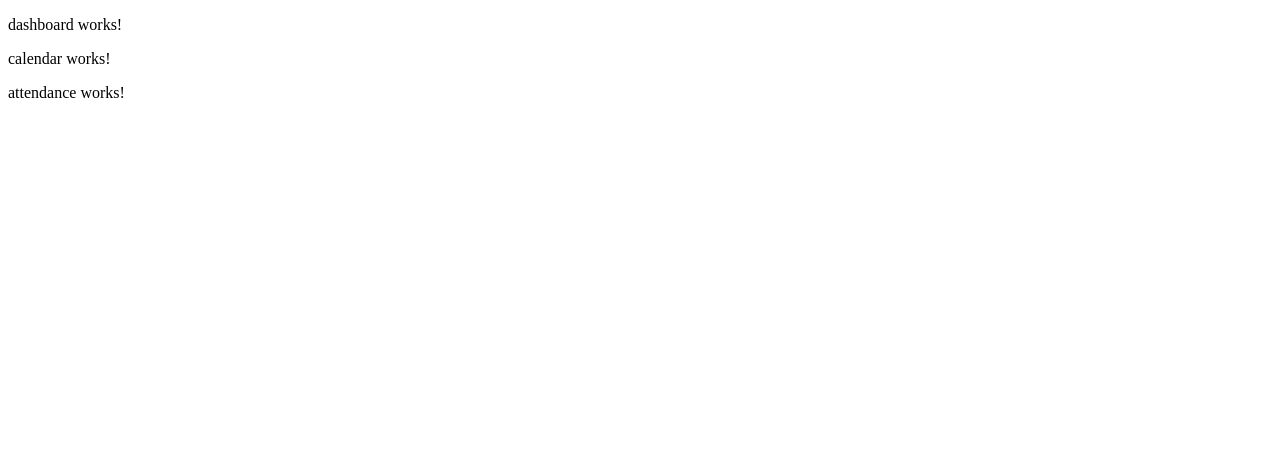
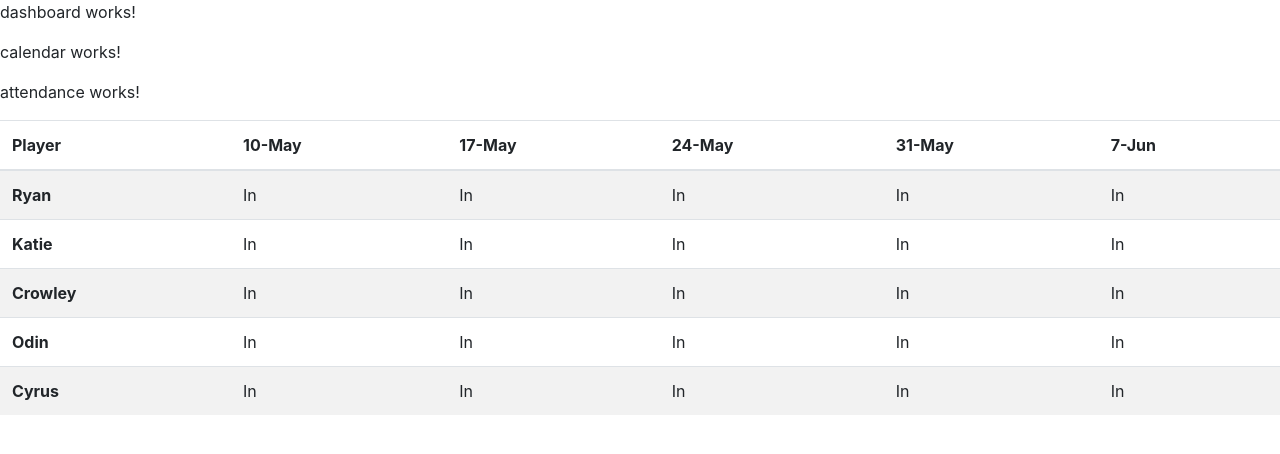
Before and after one commit to ryanroundhouse/ngrg-teams, an Angular app: page /dashboard in a window 1280 px wide. Shown: the top 454 px of the page. Built offline with nearby package versions, Linux system fonts and the light colour scheme.

Commit message:
hard coded a team attendance list.  Started work on the plumbing for loading one from memory.  Added a bunch of interfaces where appropriate.

```diff
--- a/angular.json
+++ b/angular.json
@@ -28,9 +28,13 @@
               "src/assets"
             ],
             "styles": [
-              "src/styles.scss"
+              "src/styles.scss",
+              "node_modules/bootstrap/dist/css/bootstrap.min.css"
             ],
-            "scripts": []
+            "scripts": [
+              "node_modules/jquery/dist/jquery.min.js",
+              "node_modules/bootstrap/dist/js/bootstrap.min.js"
+            ]
           },
           "configurations": {
             "production": {
--- a/package.json
+++ b/package.json
@@ -19,6 +19,8 @@
     "@angular/platform-browser": "~9.1.1",
     "@angular/platform-browser-dynamic": "~9.1.1",
     "@angular/router": "~9.1.1",
+    "bootstrap": "^4.4.1",
+    "jquery": "^3.5.0",
     "rxjs": "~6.5.4",
     "tslib": "^1.10.0",
     "zone.js": "~0.10.2"
--- a/src/app/app-routing.module.ts
+++ b/src/app/app-routing.module.ts
@@ -1,11 +1,18 @@
 import { NgModule } from '@angular/core';
 import { Routes, RouterModule } from '@angular/router';
 import { DashboardComponent } from './dashboard/dashboard.component';
+import { AttendanceResolverService } from './services/attendance-resolver.service';
 
 
 const routes: Routes = [
   {path: '', redirectTo: '/dashboard', pathMatch: 'full'},
-  {path: 'dashboard', component: DashboardComponent},
+  {
+    path: 'dashboard',
+    component: DashboardComponent,
+    resolve: {
+      teamAttendance: AttendanceResolverService
+    }
+  },
   {path: '**', redirectTo: '/dashboard', pathMatch: 'full'}
 ];
 
--- a/src/app/dashboard/attendance/attendance.component.html
+++ b/src/app/dashboard/attendance/attendance.component.html
@@ -1 +1,55 @@
 <p>attendance works!</p>
+<table class="table table-striped">
+    <thead>
+        <tr>
+            <th scope="col">Player</th>
+            <th scope="col">10-May</th>
+            <th scope="col">17-May</th>
+            <th scope="col">24-May</th>
+            <th scope="col">31-May</th>
+            <th scope="col">7-Jun</th>
+        </tr>
+    </thead>
+    <tbody>
+        <tr>
+            <th scope="row">Ryan</th>
+            <td>In</td>
+            <td>In</td>
+            <td>In</td>
+            <td>In</td>
+            <td>In</td>
+        </tr>
+        <tr>
+            <th scope="row">Katie</th>
+            <td>In</td>
+            <td>In</td>
+            <td>In</td>
+            <td>In</td>
+            <td>In</td>
+        </tr>
+        <tr>
+            <th scope="row">Crowley</th>
+            <td>In</td>
+            <td>In</td>
+            <td>In</td>
+            <td>In</td>
+            <td>In</td>
+        </tr>
+        <tr>
+            <th scope="row">Odin</th>
+            <td>In</td>
+            <td>In</td>
+            <td>In</td>
+            <td>In</td>
+            <td>In</td>
+        </tr>
+        <tr>
+            <th scope="row">Cyrus</th>
+            <td>In</td>
+            <td>In</td>
+            <td>In</td>
+            <td>In</td>
+            <td>In</td>
+        </tr>
+    </tbody>
+</table>
--- /dev/null
+++ b/src/app/interfaces/attendee.ts
@@ -0,0 +1,7 @@
+import { Presence } from './presence';
+
+export interface Attendee {
+    id: number,
+    name: string,
+    attendance: Presence[]
+}
--- /dev/null
+++ b/src/app/interfaces/presence.ts
@@ -0,0 +1,4 @@
+export interface Presence {
+    date: string,
+    presence: string
+}
--- /dev/null
+++ b/src/app/services/attendance-resolver.service.ts
@@ -0,0 +1,15 @@
+import { Injectable } from '@angular/core';
+import { Resolve } from '@angular/router';
+import { AttendanceService } from './attendance.service';
+
+@Injectable({
+  providedIn: 'root'
+})
+export class AttendanceResolverService implements Resolve<any> {
+
+  constructor(private attendanceService: AttendanceService) { }
+
+  resolve(route: import("@angular/router").ActivatedRouteSnapshot, state: import("@angular/router").RouterStateSnapshot) {
+    return this.attendanceService.teamAttendance;
+  }
+}
--- a/src/app/services/attendance.service.ts
+++ b/src/app/services/attendance.service.ts
@@ -1,10 +1,39 @@
 import { Injectable } from '@angular/core';
+import { Attendee } from '../interfaces/attendee'
+import { Presence } from '../interfaces/presence'
 
 @Injectable({
   providedIn: 'root'
 })
 export class AttendanceService {
+  _teamAttendance: Attendee[] = [
+    {
+      id: 1,
+      name: 'Ryan',
+      attendance: [
+        { date: '10-May', presence: 'In' },
+        { date: '17-May', presence: 'In' },
+        { date: '24-May', presence: 'In' },
+        { date: '31-May', presence: 'In' },
+        { date: '7-Jun', presence: 'In' }
+      ]
+    },
+    {
+      id: 2,
+      name: 'Katie',
+      attendance: [
+        { date: '10-May', presence: 'Out' },
+        { date: '17-May', presence: 'Out' },
+        { date: '24-May', presence: 'Out' },
+        { date: '31-May', presence: 'Out' },
+        { date: '7-Jun', presence: 'Out' }
+      ]
+    },
+  ]
 
   constructor() { }
 
+  get teamAttendance(): Attendee[]{
+    return this._teamAttendance;
+  }
 }
```
Also changed, not shown: src/app/dashboard/dashboard.component.ts (+6 -1 lines), 2 other files (tests, documents, lock files or other folders).
